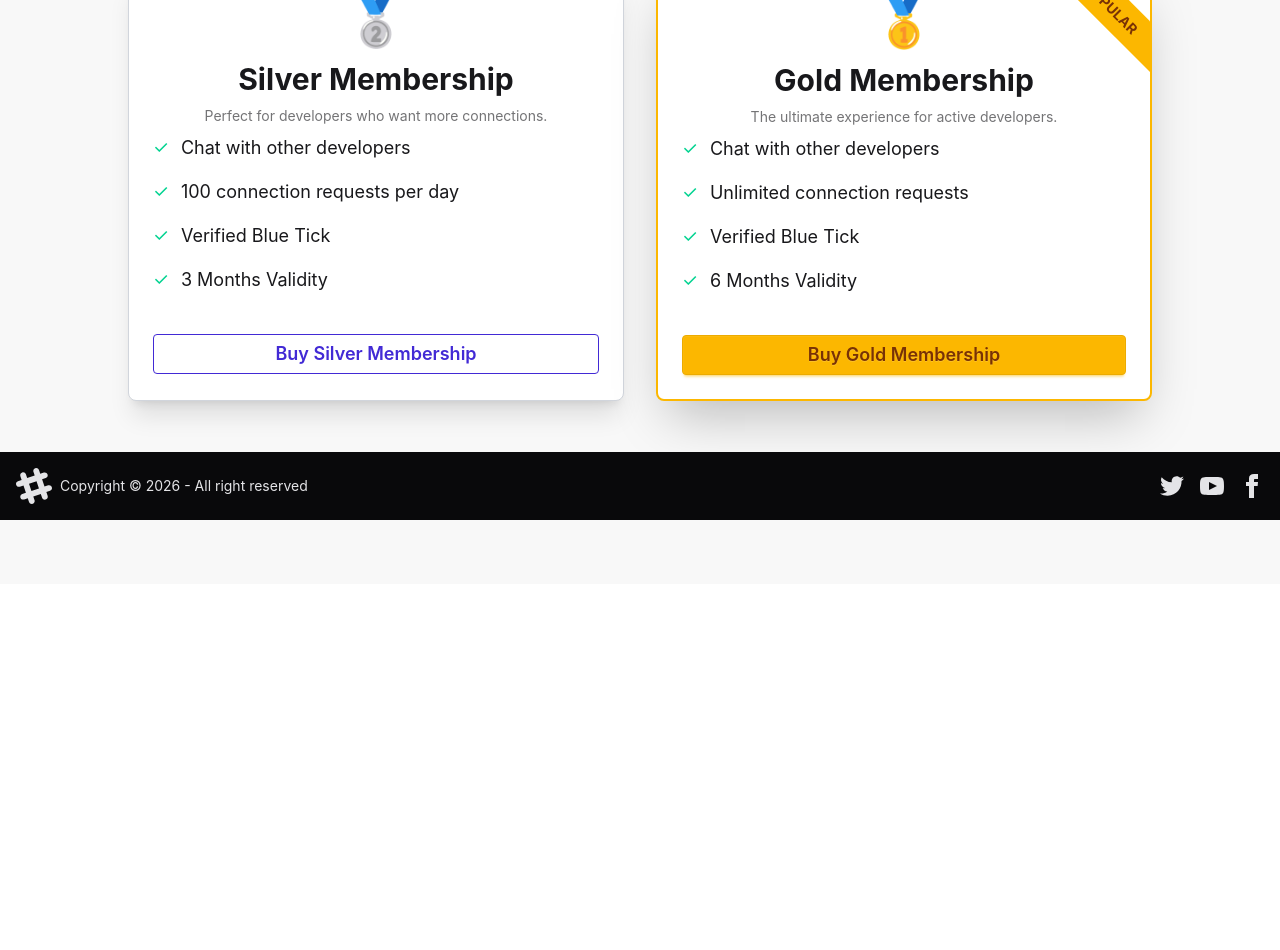
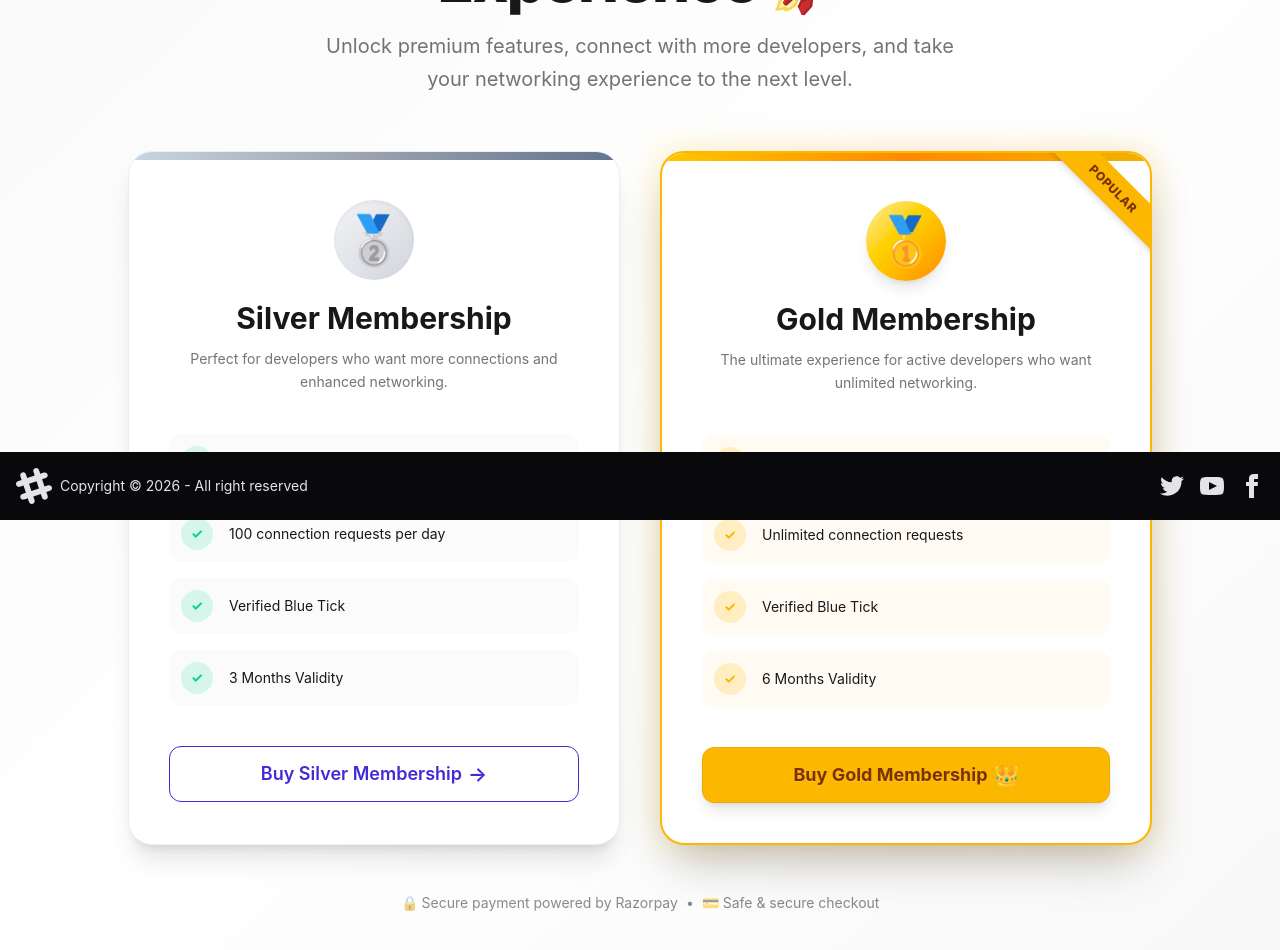
Before and after one commit to Tejakashina/devTinder-web, a React (Vite) app: page /premium in a window 1280 px wide. Shown: the part 280-1230 px from the top of the page. Before the commit the page ends 864 px from the top, so only its background shows below. Built offline with nearby package versions, Linux system fonts and the light colour scheme; no server answers.

Commit message:
premium ui change

```diff
--- a/src/components/Premium.jsx
+++ b/src/components/Premium.jsx
@@ -1,180 +1,299 @@
 import axios from "axios";
 import React from "react";
-import {useEffect, useState } from "react";
+import { useEffect, useState } from "react";
 import { BASE_URL } from "../utils/constants";
 
 const Premium = () => {
     const [isUserPremium, setIsUserPremium] = useState(false);
+
     useEffect(() => {
-        verifyPremiumUser()
-    }, [])
+        verifyPremiumUser();
+    }, []);
+
     const verifyPremiumUser = async (response) => {
         try {
-            const res = await axios.get(BASE_URL + '/premium/verify', { withCredentials: true })
+            const res = await axios.get(
+                BASE_URL + "/premium/verify",
+                { withCredentials: true }
+            );
+
             if (res.data.isPremium) {
                 setIsUserPremium(true);
             }
+        } catch (err) {
+            console.log(err);
         }
-        catch (err) {
-            console.log(err)
-        }
-    }
+    };
 
     const handleBuyClick = async (membershipType) => {
         try {
-            const order = await axios.post(BASE_URL + '/payment/create',
+            const order = await axios.post(
+                BASE_URL + "/payment/create",
                 {
                     membershipType: membershipType
                 },
                 { withCredentials: true }
-            )
-            //It should open razorpay dialog box
+            );
+
+            // It should open razorpay dialog box
             const { amount, keyId, currency, notes, orderId } = order.data;
+
             const options = {
-                key: keyId, // Replace with your Razorpay key_id
-                amount: amount, // Amount is in currency subunits.
+                key: keyId,
+                amount: amount,
                 currency: currency,
-                name: 'Dev Tinder',
-                description: 'Connect to other developers',
-                order_id: orderId, // This is the order_id created in the backend
+                name: "Dev Tinder",
+                description: "Connect to other developers",
+                order_id: orderId,
                 prefill: {
-                    name: notes.firstName + ' ' + notes.lastName,
+                    name: notes.firstName + " " + notes.lastName,
                     email: notes.emailId,
                     contact: "9089898978"
                 },
                 theme: {
-                    color: '#F37254'
+                    color: "#F37254"
                 },
                 handler: verifyPremiumUser
-
-            }
+            };
 
             const rzp = new window.Razorpay(options);
             rzp.open();
+        } catch (err) {
+            console.log(err);
         }
-        catch (err) {
-            console.log(err)
-        }
-    }
-    return (!isUserPremium ?
-        <div className="min-h-screen bg-base-200 px-6 py-12">
-            <div className="text-center mb-12">
-                <h1 className="text-4xl md:text-5xl font-bold">
-                    Upgrade Your DevTinder Experience 🚀
+    };
+
+    return !isUserPremium ? (
+        <div className="min-h-screen bg-linear-to-br from-base-200 via-base-100 to-base-200 px-5 py-12 md:px-10">
+
+            {/* Header */}
+            <div className="max-w-4xl mx-auto text-center mb-14">
+
+                <div className="inline-flex items-center gap-2 px-4 py-2 rounded-full bg-primary/10 text-primary border border-primary/20 text-sm font-semibold mb-5">
+                    ✨ DevTinder Premium
+                </div>
+
+                <h1 className="text-4xl md:text-6xl font-extrabold tracking-tight">
+                    Upgrade Your
+                    <span className="text-primary"> DevTinder </span>
+                    Experience 🚀
                 </h1>
 
-                <p className="mt-4 text-base-content/70 text-lg">
-                    Connect with more developers and unlock premium features.
+                <p className="mt-5 text-base-content/60 text-lg md:text-xl max-w-2xl mx-auto leading-relaxed">
+                    Unlock premium features, connect with more developers,
+                    and take your networking experience to the next level.
                 </p>
             </div>
-            <div className="max-w-5xl mx-auto grid grid-cols-1 md:grid-cols-2 gap-8">
-                <div className="card bg-base-100 shadow-xl border border-gray-300 hover:shadow-2xl transition duration-300">
 
-                    <div className="card-body">
+            {/* Pricing Cards */}
+            <div className="max-w-5xl mx-auto grid grid-cols-1 md:grid-cols-2 gap-8 lg:gap-10">
+
+                {/* Silver */}
+                <div className="group relative">
+
+                    <div className="absolute -inset-0.5 bg-linear-to-r from-slate-300 to-gray-400 rounded-3xl opacity-0 group-hover:opacity-100 blur transition duration-500"></div>
+
+                    <div className="relative h-full card bg-base-100 border border-base-300 shadow-xl rounded-3xl overflow-hidden transition-all duration-300 group-hover:-translate-y-2 group-hover:shadow-2xl">
+
+                        {/* Top Accent */}
+                        <div className="h-2 bg-linear-to-r from-slate-300 via-gray-400 to-slate-500"></div>
+
+                        <div className="card-body p-8 md:p-10">
 
                             <div className="text-center">
-                            <div className="text-5xl mb-4">🥈</div>
+
+                                <div className="mx-auto w-20 h-20 rounded-full bg-linear-to-br from-gray-100 to-gray-300 flex items-center justify-center text-5xl shadow-inner mb-5">
+                                    🥈
+                                </div>
 
                                 <h2 className="text-3xl font-bold">
                                     Silver Membership
                                 </h2>
 
-                            <p className="text-base-content/60 mt-2">
-                                Perfect for developers who want more connections.
+                                <p className="text-base-content/60 mt-3 leading-relaxed">
+                                    Perfect for developers who want more
+                                    connections and enhanced networking.
                                 </p>
                             </div>
-                        <ul className="space-y-4 text-lg">
 
-                            <li className="flex gap-3">
-                                <span className="text-success">✓</span>
-                                Chat with other developers
-                            </li>
+                            {/* Features */}
+                            <div className="mt-8 space-y-4">
 
-                            <li className="flex gap-3">
-                                <span className="text-success">✓</span>
-                                100 connection requests per day
-                            </li>
+                                <div className="flex items-center gap-4 p-3 rounded-xl bg-base-200/60">
+                                    <div className="w-8 h-8 rounded-full bg-success/15 text-success flex items-center justify-center font-bold">
+                                        ✓
+                                    </div>
+                                    <span>Chat with other developers</span>
+                                </div>
 
-                            <li className="flex gap-3">
-                                <span className="text-success">✓</span>
-                                Verified Blue Tick
-                            </li>
-                            <li className="flex gap-3">
-                                <span className="text-success">✓</span>
-                                3 Months Validity
-                            </li>
-                        </ul>
+                                <div className="flex items-center gap-4 p-3 rounded-xl bg-base-200/60">
+                                    <div className="w-8 h-8 rounded-full bg-success/15 text-success flex items-center justify-center font-bold">
+                                        ✓
+                                    </div>
+                                    <span>100 connection requests per day</span>
+                                </div>
 
+                                <div className="flex items-center gap-4 p-3 rounded-xl bg-base-200/60">
+                                    <div className="w-8 h-8 rounded-full bg-success/15 text-success flex items-center justify-center font-bold">
+                                        ✓
+                                    </div>
+                                    <span>Verified Blue Tick</span>
+                                </div>
+
+                                <div className="flex items-center gap-4 p-3 rounded-xl bg-base-200/60">
+                                    <div className="w-8 h-8 rounded-full bg-success/15 text-success flex items-center justify-center font-bold">
+                                        ✓
+                                    </div>
+                                    <span>3 Months Validity</span>
+                                </div>
+
+                            </div>
+
+                            {/* Button */}
                             <div className="card-actions mt-8">
-                            <button onClick={() => handleBuyClick('silver')} className="btn btn-outline btn-primary w-full text-lg">
+
+                                <button
+                                    onClick={() => handleBuyClick("silver")}
+                                    className="btn btn-outline btn-primary w-full h-14 rounded-xl text-lg font-semibold hover:scale-[1.02] transition-transform"
+                                >
                                     Buy Silver Membership
+                                    <span className="text-xl">→</span>
                                 </button>
+
                             </div>
 
                         </div>
                     </div>
+                </div>
 
 
-                <div className="card bg-base-100 shadow-2xl border-2 border-warning relative overflow-hidden hover:shadow-3xl transition duration-300">
+                {/* Gold */}
+                <div className="group relative">
 
+                    {/* Glow */}
+                    <div className="absolute -inset-1 bg-linear-to-r from-yellow-400 via-orange-400 to-yellow-500 rounded-3xl opacity-20 group-hover:opacity-40 blur-lg transition duration-500"></div>
 
-                    <div className="absolute top-4 -right-8.75 rotate-45 bg-warning text-warning-content px-10 py-2 text-sm font-bold">
+                    <div className="relative h-full card bg-base-100 border-2 border-warning shadow-2xl rounded-3xl overflow-hidden transition-all duration-300 group-hover:-translate-y-2">
+
+                        {/* Popular Badge */}
+                        <div className="absolute top-5 -right-10.5 rotate-45 bg-warning text-warning-content px-12 py-2 text-xs font-extrabold tracking-wider shadow-md">
                             POPULAR
                         </div>
 
-                    <div className="card-body">
+                        {/* Top Accent */}
+                        <div className="h-2 bg-linear-to-r from-yellow-400 via-orange-400 to-yellow-500"></div>
 
+                        <div className="card-body p-8 md:p-10">
 
                             <div className="text-center">
-                            <div className="text-5xl mb-4">🥇</div>
+
+                                <div className="mx-auto w-20 h-20 rounded-full bg-linear-to-br from-yellow-200 via-yellow-400 to-orange-400 flex items-center justify-center text-5xl shadow-lg mb-5">
+                                    🥇
+                                </div>
 
                                 <h2 className="text-3xl font-bold">
                                     Gold Membership
                                 </h2>
 
-                            <p className="text-base-content/60 mt-2">
-                                The ultimate experience for active developers.
+                                <p className="text-base-content/60 mt-3 leading-relaxed">
+                                    The ultimate experience for active
+                                    developers who want unlimited networking.
                                 </p>
                             </div>
-                        <ul className="space-y-4 text-lg">
 
-                            <li className="flex gap-3">
-                                <span className="text-success">✓</span>
-                                Chat with other developers
-                            </li>
+                            {/* Features */}
+                            <div className="mt-8 space-y-4">
 
-                            <li className="flex gap-3">
-                                <span className="text-success">✓</span>
-                                Unlimited connection requests
-                            </li>
-
-                            <li className="flex gap-3">
-                                <span className="text-success">✓</span>
-                                Verified Blue Tick
-                            </li>
-
-                            <li className="flex gap-3">
-                                <span className="text-success">✓</span>
-                                6 Months Validity
-                            </li>
-
-                        </ul>
-
-
-                        <div className="card-actions mt-8">
-                            <button onClick={() => handleBuyClick('gold')} className="btn btn-warning w-full text-lg">
-                                Buy Gold Membership
-                            </button>
+                                <div className="flex items-center gap-4 p-3 rounded-xl bg-warning/5">
+                                    <div className="w-8 h-8 rounded-full bg-warning/20 text-warning flex items-center justify-center font-bold">
+                                        ✓
+                                    </div>
+                                    <span>Chat with other developers</span>
                                 </div>
 
+                                <div className="flex items-center gap-4 p-3 rounded-xl bg-warning/5">
+                                    <div className="w-8 h-8 rounded-full bg-warning/20 text-warning flex items-center justify-center font-bold">
+                                        ✓
+                                    </div>
+                                    <span>Unlimited connection requests</span>
+                                </div>
+
+                                <div className="flex items-center gap-4 p-3 rounded-xl bg-warning/5">
+                                    <div className="w-8 h-8 rounded-full bg-warning/20 text-warning flex items-center justify-center font-bold">
+                                        ✓
+                                    </div>
+                                    <span>Verified Blue Tick</span>
+                                </div>
+
+                                <div className="flex items-center gap-4 p-3 rounded-xl bg-warning/5">
+                                    <div className="w-8 h-8 rounded-full bg-warning/20 text-warning flex items-center justify-center font-bold">
+                                        ✓
+                                    </div>
+                                    <span>6 Months Validity</span>
+                                </div>
+
+                            </div>
+
+                            {/* Button */}
+                            <div className="card-actions mt-8">
+
+                                <button
+                                    onClick={() => handleBuyClick("gold")}
+                                    className="btn btn-warning w-full h-14 rounded-xl text-lg font-bold shadow-lg hover:shadow-xl hover:scale-[1.02] transition-all"
+                                >
+                                    Buy Gold Membership
+                                    <span className="text-xl">👑</span>
+                                </button>
+
+                            </div>
+
+                        </div>
                     </div>
                 </div>
 
             </div>
 
+            {/* Bottom Trust Text */}
+            <div className="text-center mt-12 text-sm text-base-content/50">
+                🔒 Secure payment powered by Razorpay
+                <span className="mx-2">•</span>
+                💳 Safe & secure checkout
+            </div>
 
+        </div>
+    ) : (
+        <div className="min-h-screen flex items-center justify-center bg-linear-to-br from-base-200 via-base-100 to-base-200 px-6">
 
-        </div> : "You are already a premium user. Enjoy the benefits!"
+            <div className="max-w-lg w-full text-center">
+
+                <div className="bg-base-100 rounded-3xl shadow-2xl border border-success/20 p-10 md:p-14">
+
+                    <div className="mx-auto w-24 h-24 rounded-full bg-success/10 flex items-center justify-center text-5xl mb-6">
+                        👑
+                    </div>
+
+                    <div className="inline-flex items-center gap-2 px-4 py-2 rounded-full bg-success/10 text-success text-sm font-semibold mb-5">
+                        ✓ Premium Member
+                    </div>
+
+                    <h1 className="text-3xl md:text-4xl font-bold">
+                        You're Already Premium! 🎉
+                    </h1>
+
+                    <p className="mt-4 text-base-content/60 text-lg leading-relaxed">
+                        You already have access to all your premium
+                        DevTinder benefits. Enjoy connecting with developers!
+                    </p>
+
+                    <div className="mt-8 flex justify-center gap-3 text-2xl">
+                        🚀 💙 👨‍💻
+                    </div>
+
+                </div>
+
+            </div>
+
+        </div>
     );
 };
 
```
Lines whose indentation alone changed are shown as unchanged.
